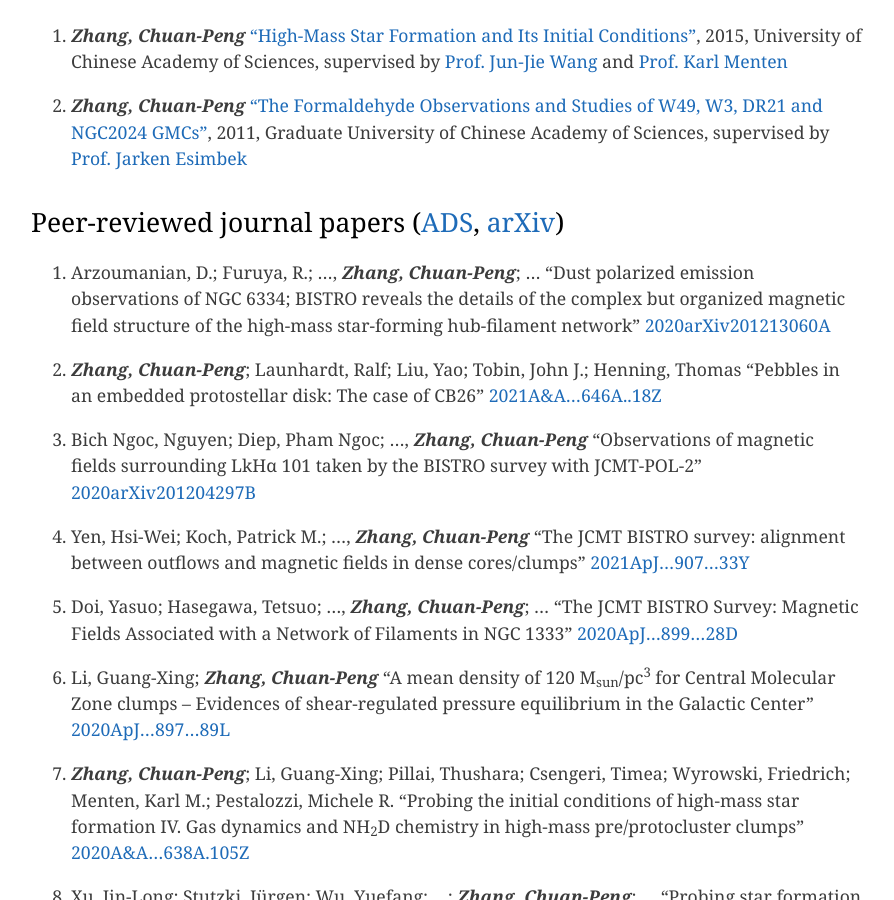
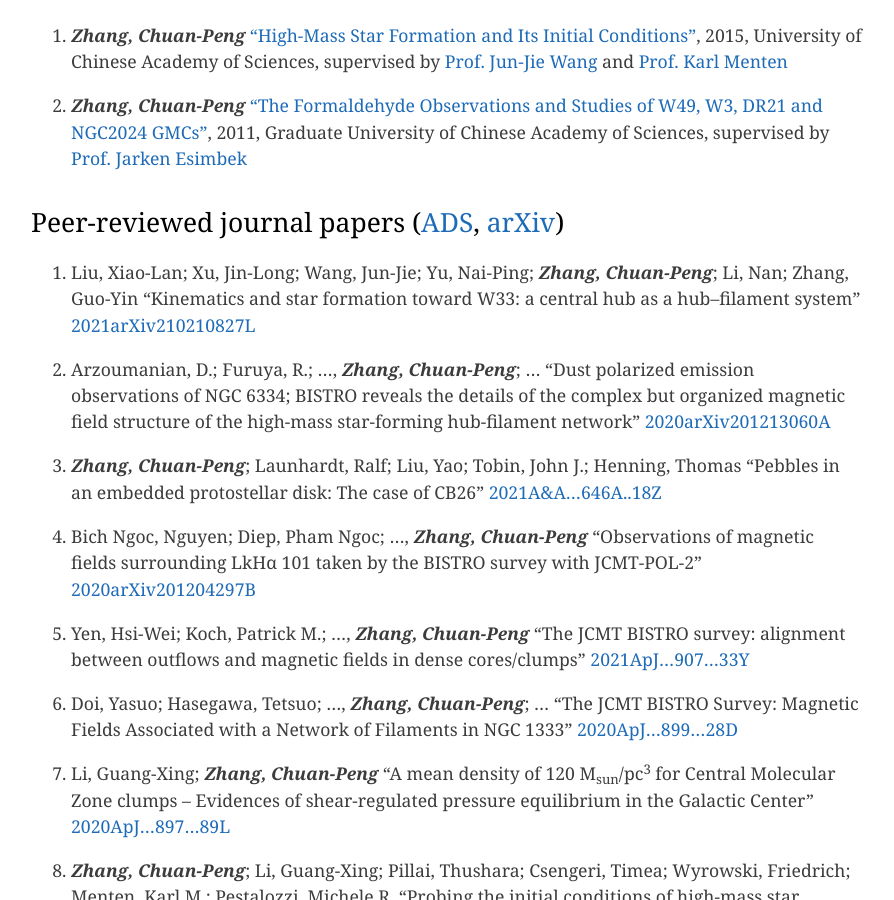
Before and after one commit to zcp521/zcp521.github.io, a Jekyll site: the page built from pub.md, in a window 1280 px wide and 900 px high, scrolled down 476 px. Shown: the whole window, without its empty margins (193-1087 px from the left). Built offline with Jekyll 4.4.1, drawn with Linux system fonts in a browser that asks for light colours.

Commit message:
Update pub.md

```diff
--- a/pub.md
+++ b/pub.md
@@ -13,6 +13,9 @@ tagline: "My publication list"
 
 
 ## Peer-reviewed journal papers ([ADS](https://ui.adsabs.harvard.edu/public-libraries/RijjUuncQru3dbS8Amb6eA), [arXiv](https://arxiv.org/a/zhang_c_2.html))
+46. Liu, Xiao-Lan; Xu, Jin-Long; Wang, Jun-Jie; Yu, Nai-Ping; ***Zhang, Chuan-Peng***; Li, Nan; Zhang, Guo-Yin
+	"Kinematics and star formation toward W33: a central hub as a hub--filament system"
+	[2021arXiv210210827L](https://ui.adsabs.harvard.edu/abs/2021arXiv210210827L)
 
 45. Arzoumanian, D.; Furuya, R.; ..., ***Zhang, Chuan-Peng***; ...
 	"Dust polarized emission observations of NGC 6334; BISTRO reveals the details of the complex but organized magnetic field structure of the high-mass star-forming hub-filament network"
```
